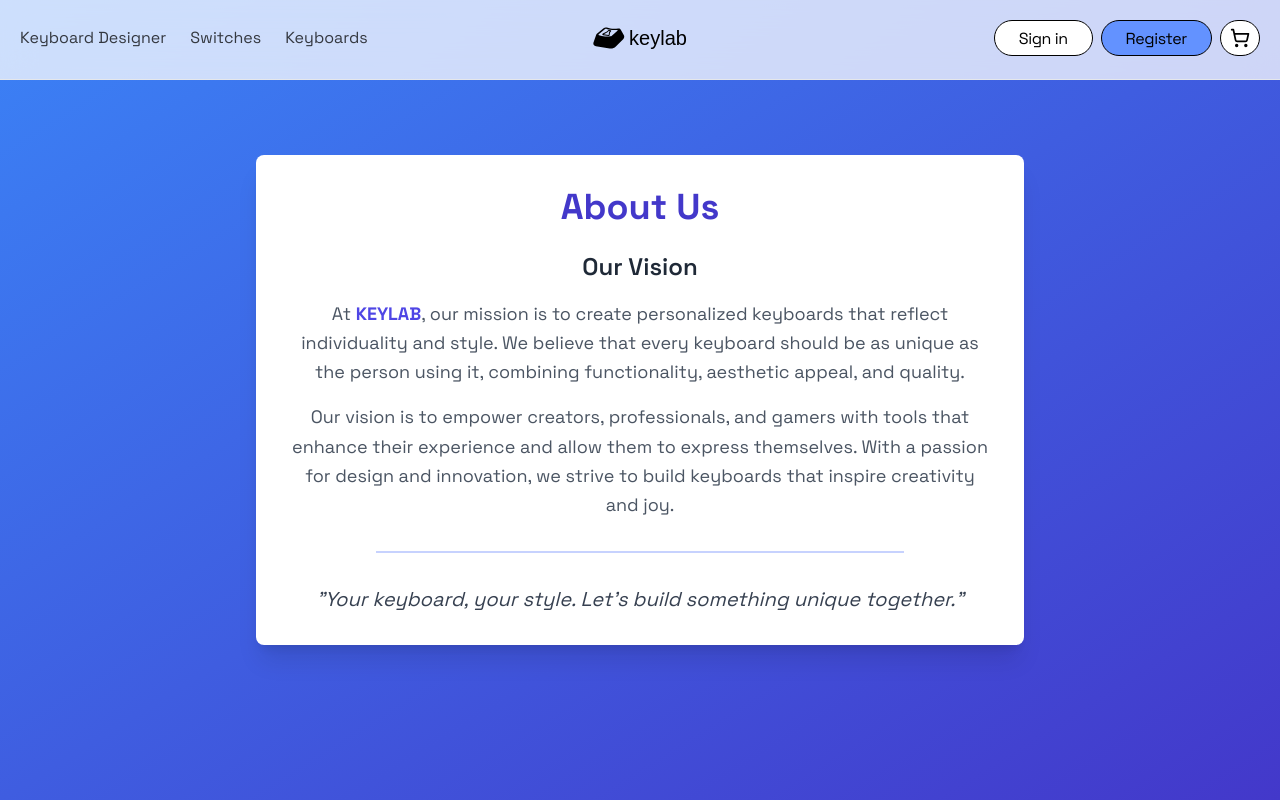
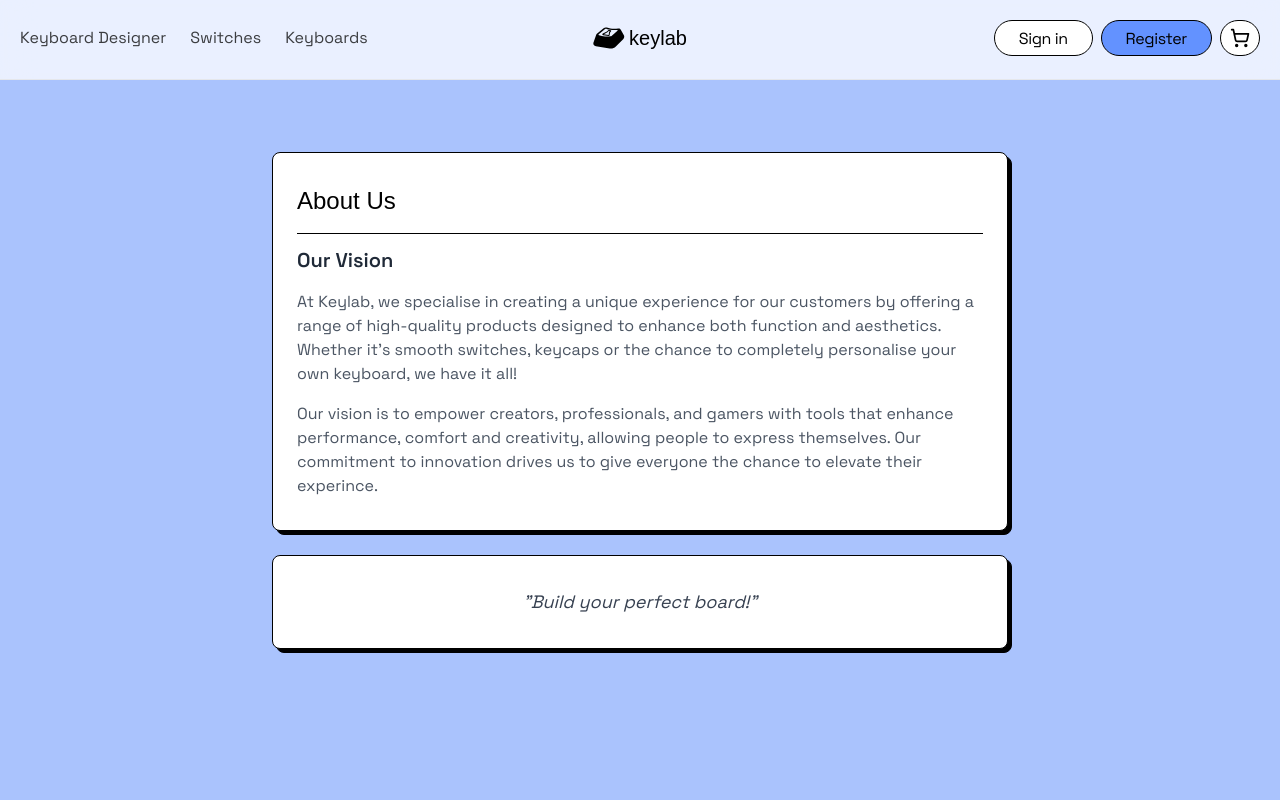
Before and after one commit to unchihugo/keylab, a React (Vite) app in the folder client/: page /about in a window 1280 px wide. Built offline with nearby package versions, Linux system fonts and the light colour scheme; a web font is replaced by a local one.

Commit message:
changed about us page
Changed layout, colour and text

```diff
--- a/client/src/pages/About.tsx
+++ b/client/src/pages/About.tsx
@@ -1,30 +1,41 @@
-// src/About.js
-//import React from 'react';
+/** @format */
+
+import Divider from "../components/Divider";
 
 export default function About() {
 	return (
-        <div className="min-h-screen flex items-center justify-center bg-gradient-to-br from-blue-500 to-indigo-700 p-8">
-            <div className="bg-white rounded-lg shadow-xl p-8 max-w-3xl w-full text-center">
-                <h1 className="text-4xl font-extrabold text-indigo-700 mb-6">About Us</h1>
-
-                {/* Vision Section */}
-                <section className="text-center">
-                    <h2 className="text-2xl font-semibold text-gray-800 mb-4">Our Vision</h2>
-                    <p className="text-gray-600 text-lg leading-relaxed">
-                        At <span className="font-bold text-indigo-600">KEYLAB</span>, our mission is to create personalized keyboards that reflect individuality and style. We believe that every keyboard should be as unique as the person using it, combining functionality, aesthetic appeal, and quality.
+		<div className="flex justify-center items-center bg-secondary min-h-screen">
+			<div className="flex flex-col w-full max-w-3xl px-4 space-y-6">
+				{/* About Us */}
+				<div className="px-6 py-8 bg-white drop-shadow-cartoon rounded-lg border border-black">
+					<div className="text-2xl font-display text-black mb-4">About Us</div>
+					<Divider />
+					<div className="flex flex-col space-y-6 font-body text-gray-600">
+						{/* Vision */}
+						<section>
+							<h2 className="text-xl font-semibold text-gray-800 mb-4">Our Vision</h2>
+							<p>
+								At Keylab, we specialise in creating a unique experience for our customers by offering a range
+                                of high-quality products designed to enhance both function and aesthetics. Whether it's smooth
+                                switches, keycaps or the chance to completely personalise your own keyboard,
+                                 we have it all!
 							</p>
-                    <p className="text-gray-600 text-lg leading-relaxed mt-4">
-                        Our vision is to empower creators, professionals, and gamers with tools that enhance their experience and allow them to express themselves. With a passion for design and innovation, we strive to build keyboards that inspire creativity and joy.
+							<p className="mt-4">
+								Our vision is to empower creators, professionals, and gamers with tools that
+								enhance performance, comfort and creativity, allowing people to express themselves.
+								Our commitment to innovation drives us to give everyone the chance to elevate their
+                                experince.
 							</p>
 						</section>
+					</div>
+				</div>
 
-                {/* Decorative Divider */}
-                <div className="my-8 border-b-2 border-indigo-200 w-3/4 mx-auto"></div>
-
-                {/* Inspirational Quote or Tagline */}
-                <p className="text-xl italic text-gray-700">
-                    "Your keyboard, your style. Let’s build something unique together."
-                </p>
+				{/* Slogan */}
+				<div className="px-6 py-8 bg-white drop-shadow-cartoon rounded-lg border border-black">
+					<div className="text-lg font-body italic text-gray-700 text-center">
+						"Build your perfect board!"
+					</div>
+				</div>
 			</div>
 		</div>
 	);
```
Lines whose indentation alone changed are shown as unchanged.
